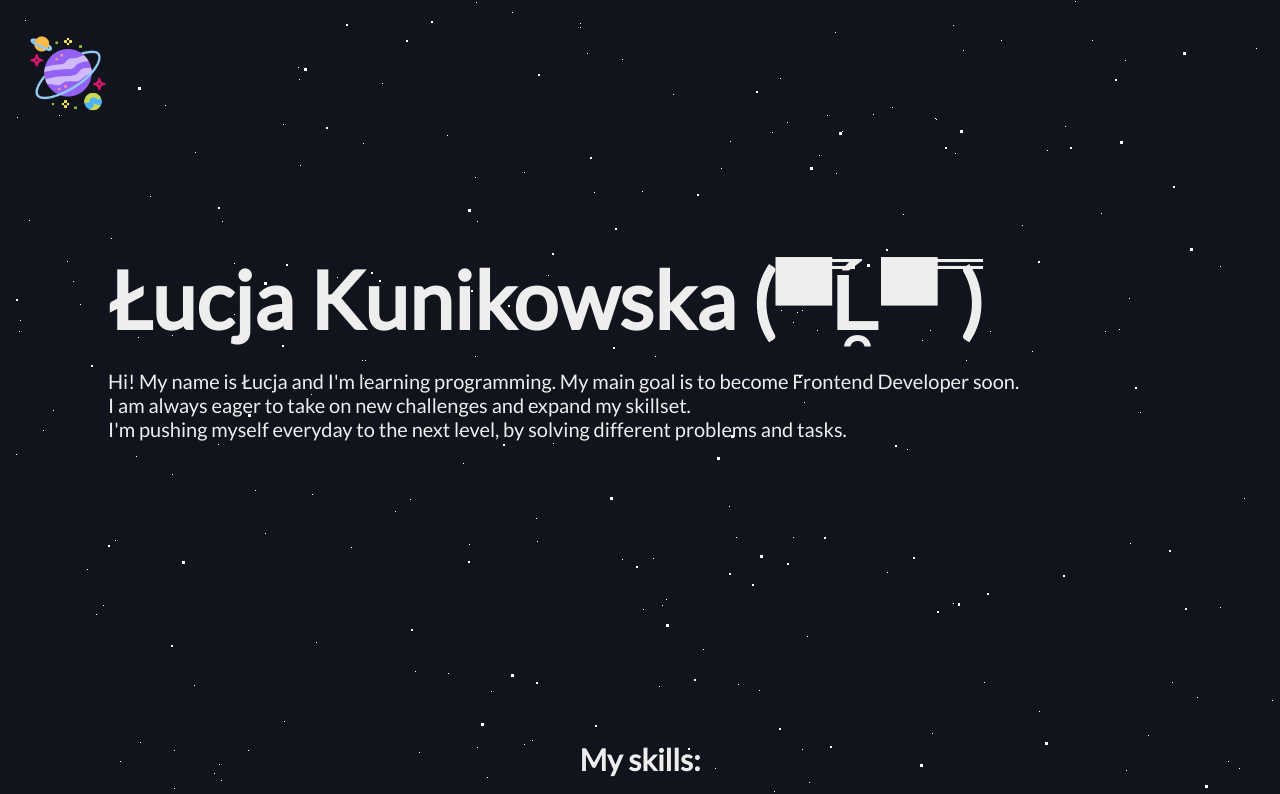
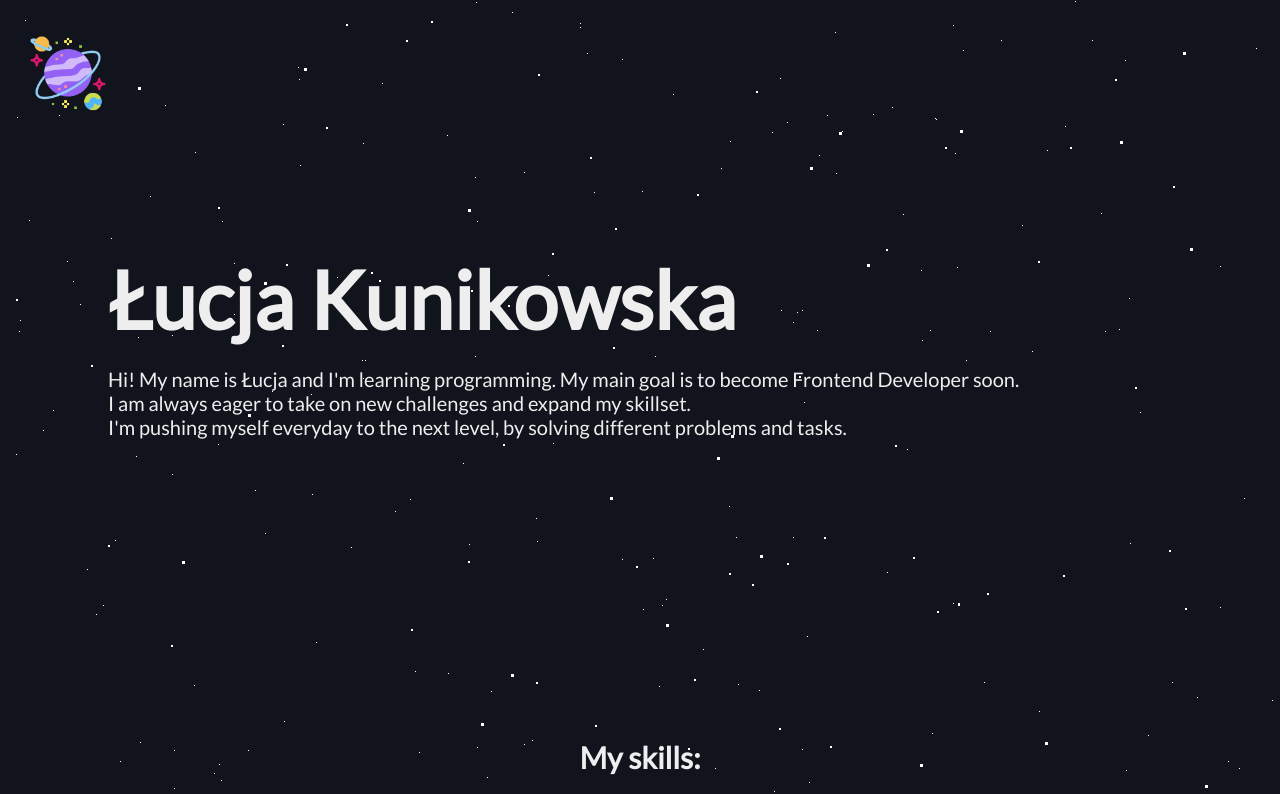
Before and after one commit to lucyxkk/personal, a plain HTML site: page index.html in a window 1280 px wide. Shown: the top 794 px of the page. Drawn offline with Linux system fonts and the light colour scheme.

Commit message:
Remove icon

```diff
--- a/index.html
+++ b/index.html
@@ -28,7 +28,7 @@
     </div>
 
     <div class="bio">
-      <h1>Łucja Kunikowska (▀̿Ĺ̯▀̿ ̿)</h1>
+      <h1>Łucja Kunikowska</h1>
       <p class="desc">
         Hi! My name is Łucja and I'm learning programming. My main goal is to
         become Frontend Developer soon.
--- a/styles.css
+++ b/styles.css
@@ -258,3 +258,7 @@ a {
     text-align: center;
     padding-bottom: 40px;
 }
+
+@media only screen and {max-width: 1290px;
+
+}
```
